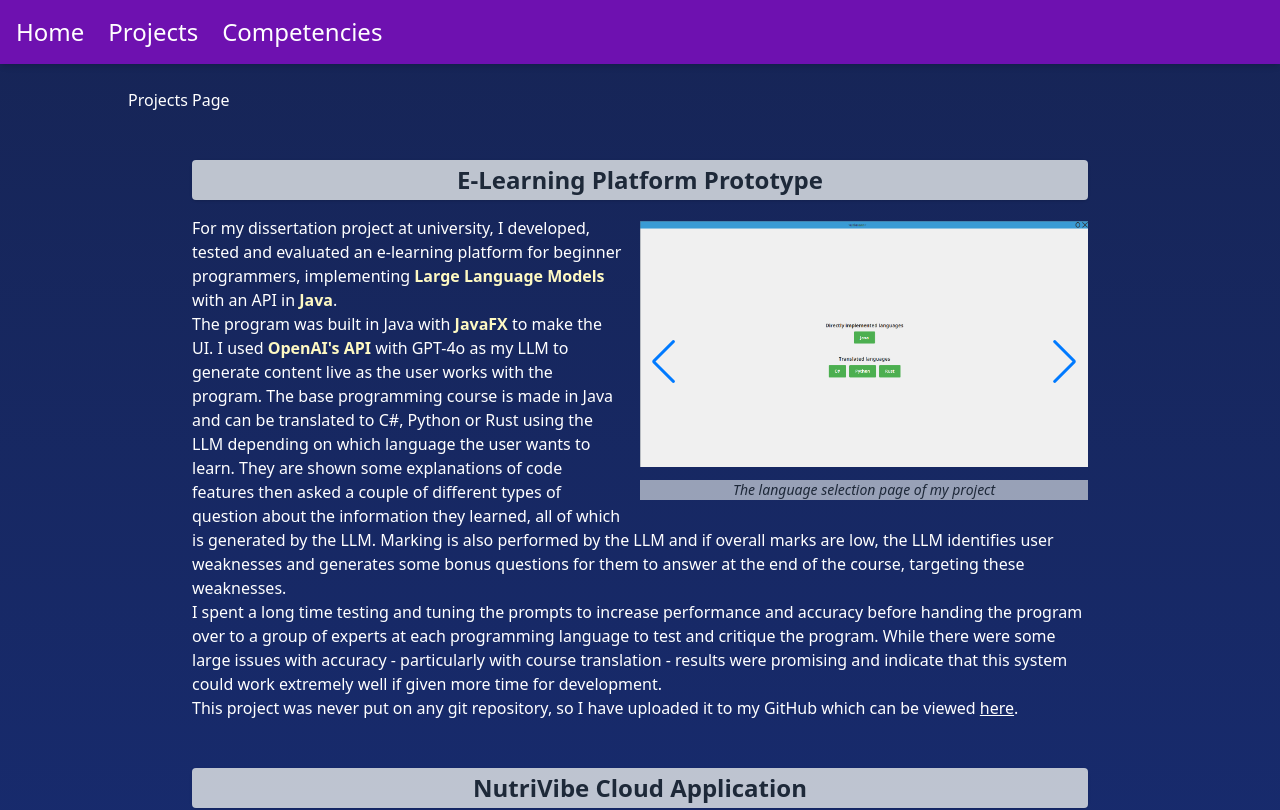
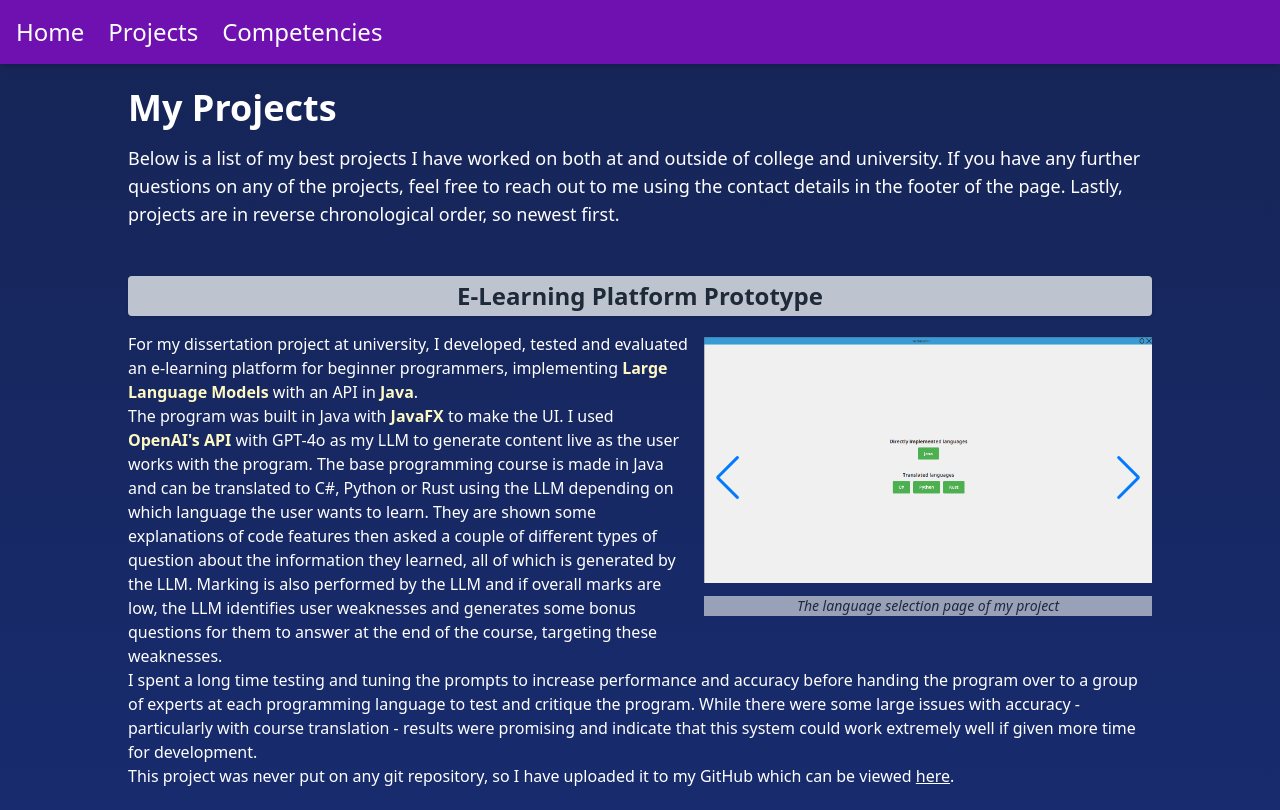
Before and after one commit to Jamming17/portfolio, a React (Vite) app: page /projects in a window 1280 px wide. Shown: the top 810 px of the page. Built offline with nearby package versions, Linux system fonts and the light colour scheme.

Commit message:
Added project page title and description and made formatting consistent with other pages

```diff
--- a/src/components/ProjectInstance.jsx
+++ b/src/components/ProjectInstance.jsx
@@ -7,7 +7,7 @@ export default function ProjectInstance({ title, text, images = [], imageLeft =
     const hasImages = images.length > 0;
 
     return (
-        <div className={"my-12 max-w-4xl mx-auto"}>
+        <div className={"my-12 max-w-5xl mx-auto"}>
             <h2 className="mb-4 py-1 bg-gray-300/90 text-2xl text-gray-800 text-center font-bold shadow rounded">{title}</h2>
             {hasImages && (
                 <div className="relative">
--- a/src/pages/Projects.jsx
+++ b/src/pages/Projects.jsx
@@ -119,7 +119,10 @@ export default function Projects() {
 
     return (
         <div className="prose max-w-5xl mx-auto">
-            <h1>Projects Page</h1>
+            <h1 className="text-4xl font-bold mb-4">My Projects</h1>
+            <p className="text-lg">
+                Below is a list of my best projects I have worked on both at and outside of college and university. If you have any further questions on any of the projects, feel free to reach out to me using the contact details in the footer of the page. Lastly, projects are in reverse chronological order, so newest first.
+            </p>
             {projects.map((project, index) => (
                 <ProjectInstance
                     key={index}
```
